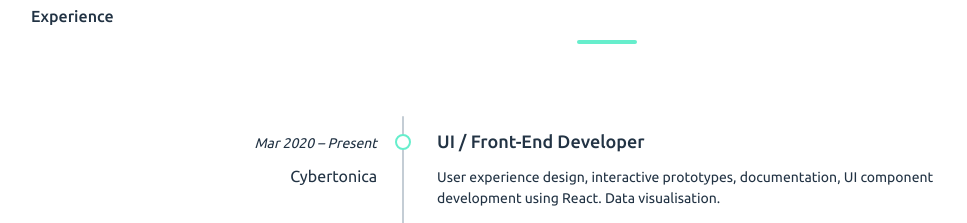
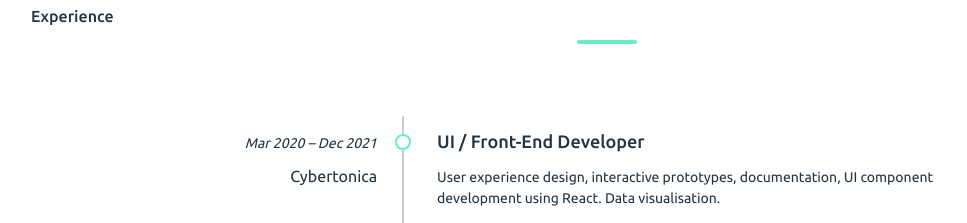
Before and after one commit to dzvilius/vilius-website, a Nuxt app: page / in a window 1280 px wide. Shown: the part 1700-1923 px from the top of the page, without its empty margins (33-1000 px from the left). Built offline with nearby package versions, Linux system fonts and the light colour scheme.

Commit message:
update last job date

```diff
--- a/components/Experience.vue
+++ b/components/Experience.vue
@@ -9,7 +9,7 @@
         <div class="Experience__Item">
           <div class="Experience__Meta">
             <div class="Experience__Indicator"></div>
-            <span>Mar 2020 – Present</span>
+            <span>Mar 2020 – Dec 2021</span>
             <div class="Experience__JobTitle">Cybertonica</div>
           </div>
           <h2 class="Experience__Title">UI / Front-End Developer</h2>
```
